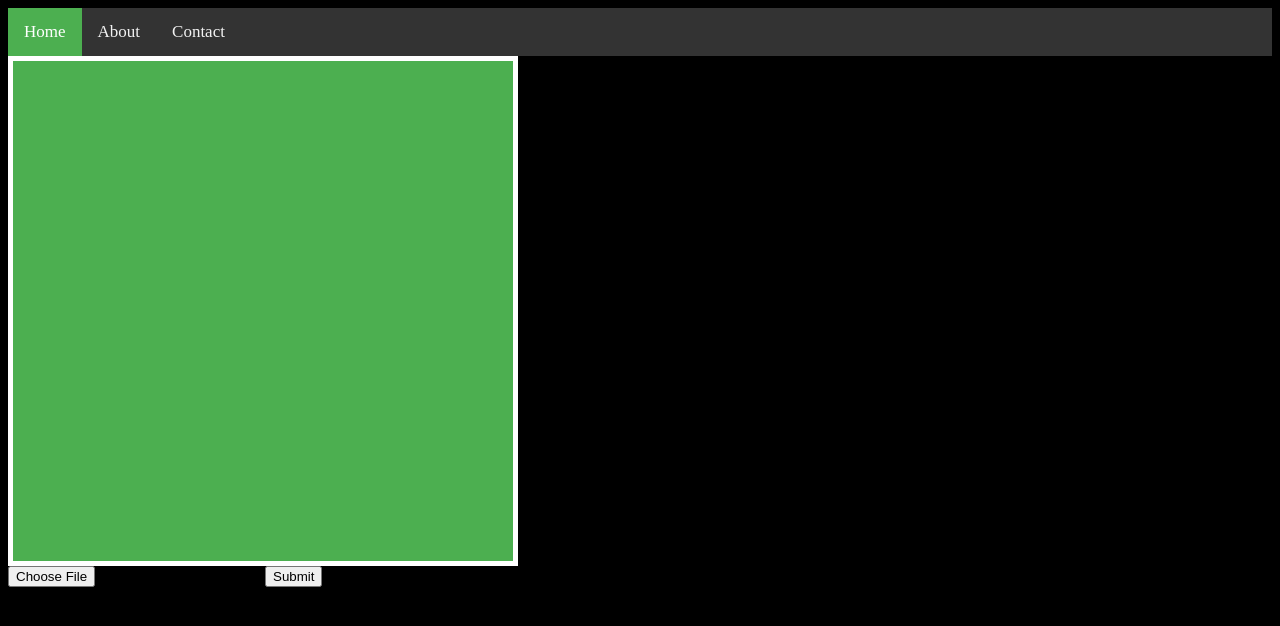
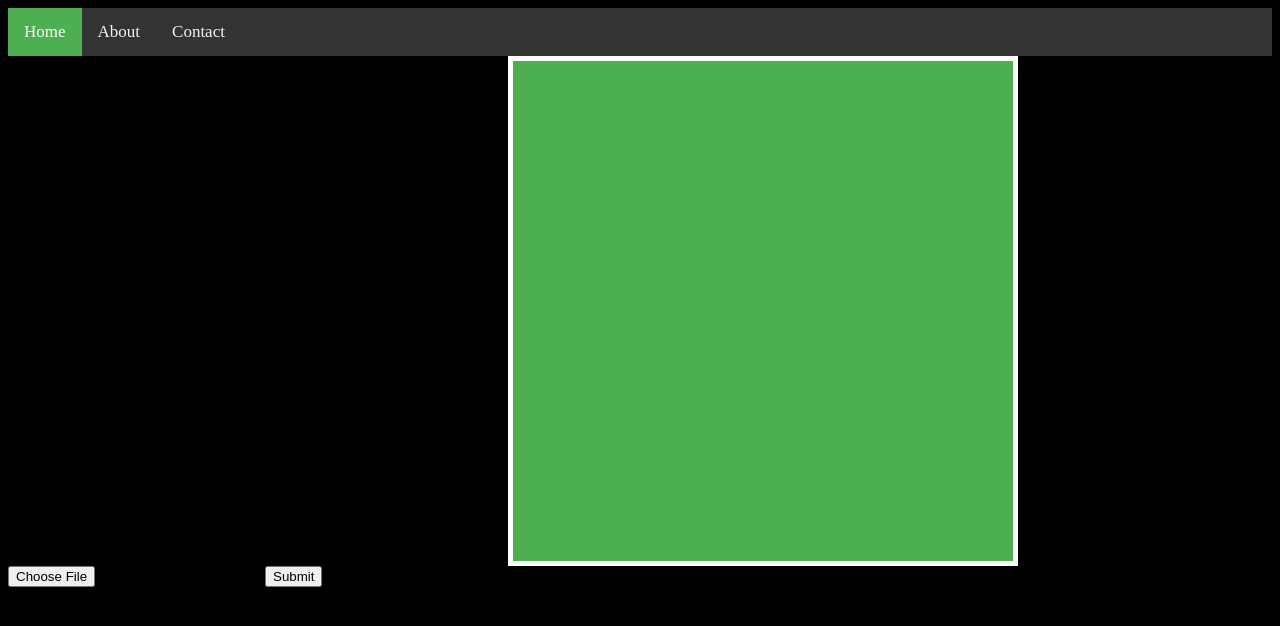
Before and after one commit to VBhat97/CSVAnalyzer, a Flask app: page / in a window 1280 px wide. Shown: the top 626 px of the page. Run offline with Flask 2, Linux system fonts and the light colour scheme.

Commit message:
CSS for central card

```diff
--- a/static/style/style.css
+++ b/static/style/style.css
@@ -30,4 +30,5 @@
     height: 500px;
     width: 500px;
     background-color: #4CAF50;
+    margin-left: 500px;
 }
```
